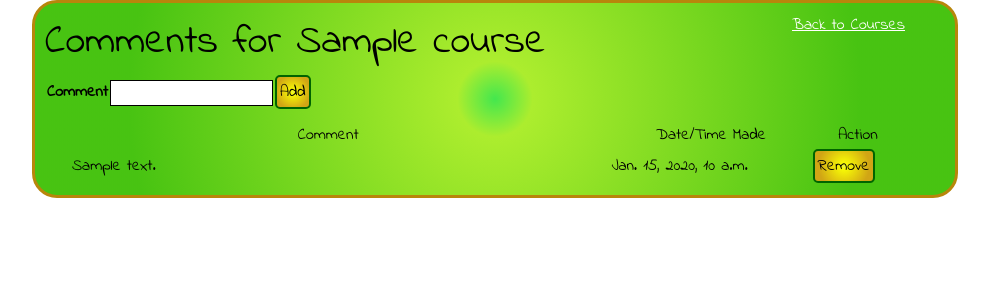
After one commit to Mortr0n/courses_proj, a Django app: page /comments/1 in a window 1280 px wide. The commit adds this page. Shown: the top 300 px of the page, without its empty margins (145-1134 px from the left). Run offline with Django 3.2, Linux system fonts and the light colour scheme; tables that the repository leaves empty hold one stand-in row (values such as "Sample post").

Commit message:
finished project with sensei bonus

```diff
--- a/courses_app/static/css/style.css
+++ b/courses_app/static/css/style.css
@@ -1,7 +1,7 @@
 * { /* Got this from https://perishablepress.com/a-killer-collection-of-global-css-reset-styles/ */
 	vertical-align: baseline;
 	font-weight: inherit;
-	font-family: inherit;
+	font-family: 'Indie Flower', cursive;
 	font-style: inherit;
 	font-size: 100%;
 	border: 0 none;
@@ -13,5 +13,96 @@
 #wrapper {
     width: 900px;
     margin: 0 auto;
-    background-color: rgb(218, 246, 248);
+    background: rgb(15,224,28);
+    background: radial-gradient(circle, rgba(15,224,28,0.7819502801120448) 0%,
+    rgba(172,237,46,1) 8%, rgba(71,195,17,0.9948354341736695) 78%);
+    border: 3px solid darkgoldenrod;
+    border-radius: 25px;
+    padding: 10px;
 }
+
+.header {
+    width: 860px;
+    height: 30px;
+    display: flex;
+    flex-direction: row;
+    justify-content: space-between;
+    margin: 0 0 20px 0;
+}
+
+#course_add {
+    display: flex;
+    flex-direction: column;
+}
+
+.form_box {
+    display: flex;
+    justify-content: space-evenly;
+    margin: 20px 0 40px 0;
+}
+textarea, input {
+    border: 1px solid black;
+    vertical-align:middle;
+}
+
+label {
+    font-weight: 900;
+}
+
+h1 {
+    font-size: 40px;
+}
+
+.body table {
+    margin: 10px 0 0 0;
+}
+
+.body {
+    width: 860px;
+    display: flex;
+    flex-direction: column;
+    justify-content: space-around;
+}
+
+.overflow {
+    word-wrap: break-word;
+    width: 350px;
+    padding: 5px 10px 5px 25px;
+}
+
+.overflow:hover {
+    overflow: visible;
+}
+
+.styled_button {
+    color: black;
+    background: rgb(174,237,238);
+    background: radial-gradient(circle, rgb(228, 238, 94) 0%, rgb(248, 252, 5) 8%, rgba(209, 165, 21, 0.995) 78%);
+    border-radius: 5px;
+    border: 2px solid darkgreen;
+    padding: 3px;
+}
+
+.red_button {
+    background: rgb(174,237,238);
+    background: radial-gradient(circle, rgb(253, 84, 5) 0%, rgb(252, 5, 5) 8%, rgba(236, 143, 21, 0.995) 78%);
+    border-radius: 5px;
+    border: 2px solid darkred;
+    padding: 3px;
+}
+
+a button, a{
+    color: white;
+    text-decoration: underline;
+    background-color: transparent;
+}
+
+.horizontal {
+    display: flex;
+    flex-direction: row;
+    justify-content: space-evenly;
+}
+
+.bold {
+    font-weight: 900;
+}
--- /dev/null
+++ b/courses_app/templates/comments.html
@@ -0,0 +1,65 @@
+<!DOCTYPE html>
+<html lang='en-US'>
+<head>
+    <meta charset='UTF-8'>
+    <meta http-equiv='X-UA-Compatible' content='IE=edge'>
+    <meta name='viewport' content='width=device-width, initial-scale=1.0'>
+    <link rel="preconnect" href="https://fonts.googleapis.com">
+    <link rel="preconnect" href="https://fonts.gstatic.com" crossorigin>
+    <link href="https://fonts.googleapis.com/css2?family=Indie+Flower&display=swap" rel="stylesheet">
+    <title>{{this_course.name}}</title>
+    {% load static %}
+    <link rel="stylesheet" href="{% static 'css/style.css' %}">
+</head>
+<body>
+    <div id='wrapper'>
+        <div class='header'>
+            <h1>Comments for {{this_course.name}}</h1>
+            <a href="/">Back to Courses</a>
+        </div>
+
+
+        <div class="body">
+            <form action="/comment/{{this_course.id}}/create" method="post">
+                {% csrf_token %}
+                <table>
+
+                    <tbody>
+                        <tr>
+                            <td><label for="comment_input">Comment</label></td>
+                            <td><input type="text" name="comment_input"></td>
+                            <td><button class="styled_button" type="submit">Add</button></td>
+                        </tr>
+                    </tbody>
+                </table>
+
+            </form>
+            <table>
+                <thead>
+                    <tr>
+                        <th>Comment</th>
+                        <th>Date/Time Made</th>
+                        <th>Action</th>
+                    </tr>
+                </thead>
+                <tbody>
+                        {% for comment in all_comments %}
+                    <tr>
+                        <td>
+                            <div class="overflow">{{comment.comment}}</div>
+                        </td>
+                        <td>{{comment.created_at}}</td>
+                        <td>
+                            <form action="/comment/{{this_course.id}}/{{comment.id}}/destroy" method="POST">
+                                {% csrf_token %}
+                            <button class="styled_button" type="submit" ">Remove</button>
+                            </form>
+                        </td>
+                    </tr>
+                        {% endfor %}
+                </tbody>
+            </table>
+        </div>
+    </div>
+</body>
+</html>
--- a/courses_app/urls.py
+++ b/courses_app/urls.py
@@ -5,4 +5,7 @@ urlpatterns = [
     path('create', views.create),
     path('destroy-yn/<int:course_id>', views.destroy_yn),
     path('destroy/<int:course_id>', views.destroy),
+    path('comments/<int:course_id>', views.comments),
+    path('comment/<int:course_id>/create', views.comment_create),
+    path('comment/<int:course_id>/<int:comment_id>/destroy', views.comment_destroy),
 ]
--- a/courses_app/views.py
+++ b/courses_app/views.py
@@ -1,6 +1,6 @@
 from django.shortcuts import render, HttpResponse, redirect
 from django.contrib import messages
-from .models import Course, Desc
+from .models import Course, Desc, Comment
 
 
 def index(request):
@@ -33,3 +33,23 @@ def destroy(request, course_id):
         delete_course.delete()
         return redirect('/')
     return redirect('/')
+
+def comments(request, course_id):
+
+    context = {
+        'this_course' : Course.objects.get(id=course_id),
+        'all_comments' : Comment.objects.filter(course=Course.objects.get(id=course_id)),
+    }
+    return render(request, 'comments.html', context)
+
+def comment_create(request, course_id):
+
+    if request.method == 'POST':
+        new_comment = Comment.objects.create(course=Course.objects.get(id=course_id), comment=request.POST['comment_input'])
+    return redirect(f'/comments/{course_id}')
+
+def comment_destroy(request, course_id, comment_id):
+    if request.method == 'POST':
+        delete_comment = Comment.objects.get(id=comment_id)
+        delete_comment.delete()
+    return redirect(f'/comments/{course_id}')
```
Also changed, not shown: courses_app/templates/destroy.html (+9 -6 lines), courses_app/templates/index.html (+13 -5 lines), addnewcourse.PNG (added), comments.PNG (added), delete_or_not.PNG (added).
